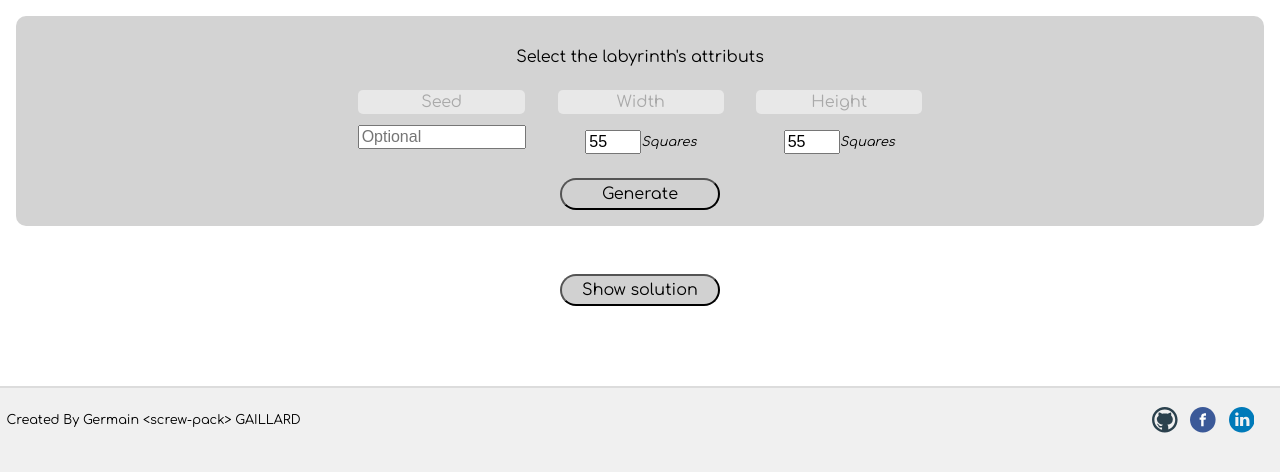
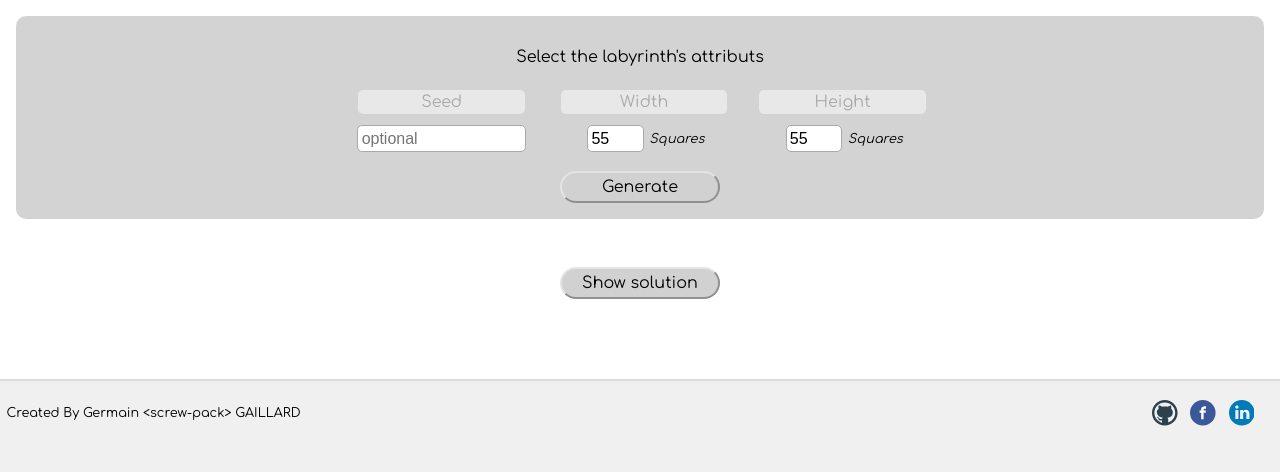
Before and after one commit to gaillard-germain/Mazer, a Flask app: page / in a window 1280 px wide. Shown: the part 139-611 px from the top of the page. Run offline with Flask 2, Linux system fonts and the light colour scheme.

Commit message:
updated style

```diff
--- a/mazer_app/static/css/style.css
+++ b/mazer_app/static/css/style.css
@@ -37,7 +37,7 @@
   flex-wrap: wrap;
 }
 
-.text_att {
+.att_box {
   display: flex;
   flex-direction: column;
   align-items: center;
@@ -45,15 +45,13 @@
   margin: 0 1em;
 }
 
-.num_att {
+.att_subbox {
   display: flex;
-  flex-direction: column;
+  flex-direction: row;
   align-items: center;
-  justify-content: center;
-  margin: 0 1em;
 }
 
-label {
+.att_box label {
   margin: 0.5em 0;
   padding: 0.2em;
   color: darkgrey;
@@ -62,24 +60,33 @@
   background-color: #e8e8e8;
 }
 
-.text_att input {
-  width: 10em;
-  margin: 0.2em 0;
+.att_subbox p {
+  margin: 0;
+  padding-left: 0.2em;
+  font-style: oblique;
+  font-size: 0.8em;
 }
 
-.num_input {
-  display: flex;
-  flex-direction: row;
-  align-items: center;
+#seed {
+  width: 10em;
 }
 
-.num_input input {
+#width, #height {
   width: 3em;
 }
 
-.num_input p {
-  font-style: oblique;
-  font-size: 0.8em;
+#seed, #width, #height {
+  font-size: 16px;
+  margin: 0.2em;
+  padding: 0.2em;
+  border: 1px solid darkgrey;
+  border-radius: 5px;
+}
+
+#seed:focus, #width:focus, #height:focus {
+  font-size: 16px;
+  outline-width: thin;
+  outline-color: #509ccf;
 }
 
 .button {
@@ -87,20 +94,17 @@
   font-family: 'Comfortaa', sans-serif;
   background-color: #d1d1d1;
   border-radius: 20px;
+  border: 2px outset #e4e4e4;
+  font-size: 1em;
   width: 10em;
   height: 2em;
+  outline: none;
 }
 
 .button:hover {
   background-color: #e4e4e4;
-}
-
-input {
-  font-size: 16px;
-}
-
-input:focus {
-  font-size: 16px;
+  color: white;
+  text-shadow: 0 0 4px grey;
 }
 
 #dots {
--- a/mazer_app/templates/index.html
+++ b/mazer_app/templates/index.html
@@ -18,20 +18,22 @@
     <form class="form" action="" method="post">
       <p>Select the labyrinth's attributs</p>
       <div id="attributs">
-        <div class="text_att">
+        <div class="att_box">
           <label for="seed">Seed</label>
-          <input id="seed" type="text" name="seed" value="" placeholder="Optional"/>
+          <div class="att_subbox">
+            <input id="seed" type="text" name="seed" value="" placeholder="optional"/>
+          </div>
         </div>
-        <div class="num_att">
+        <div class="att_box">
           <label for="width">Width</label>
-          <div class="num_input">
+          <div class="att_subbox">
             <input id="width" type="number" name="width" value="55" min="3" max="180" step="2" required/>
             <p>Squares</p>
           </div>
         </div>
-        <div class="num_att">
+        <div class="att_box">
         <label for="height">Height</label>
-          <div class="num_input">
+          <div class="att_subbox">
             <input id="height" type="number" name="height" value="55" min="3" max="90" step="2" required/>
             <p>Squares</p>
           </div>
```
